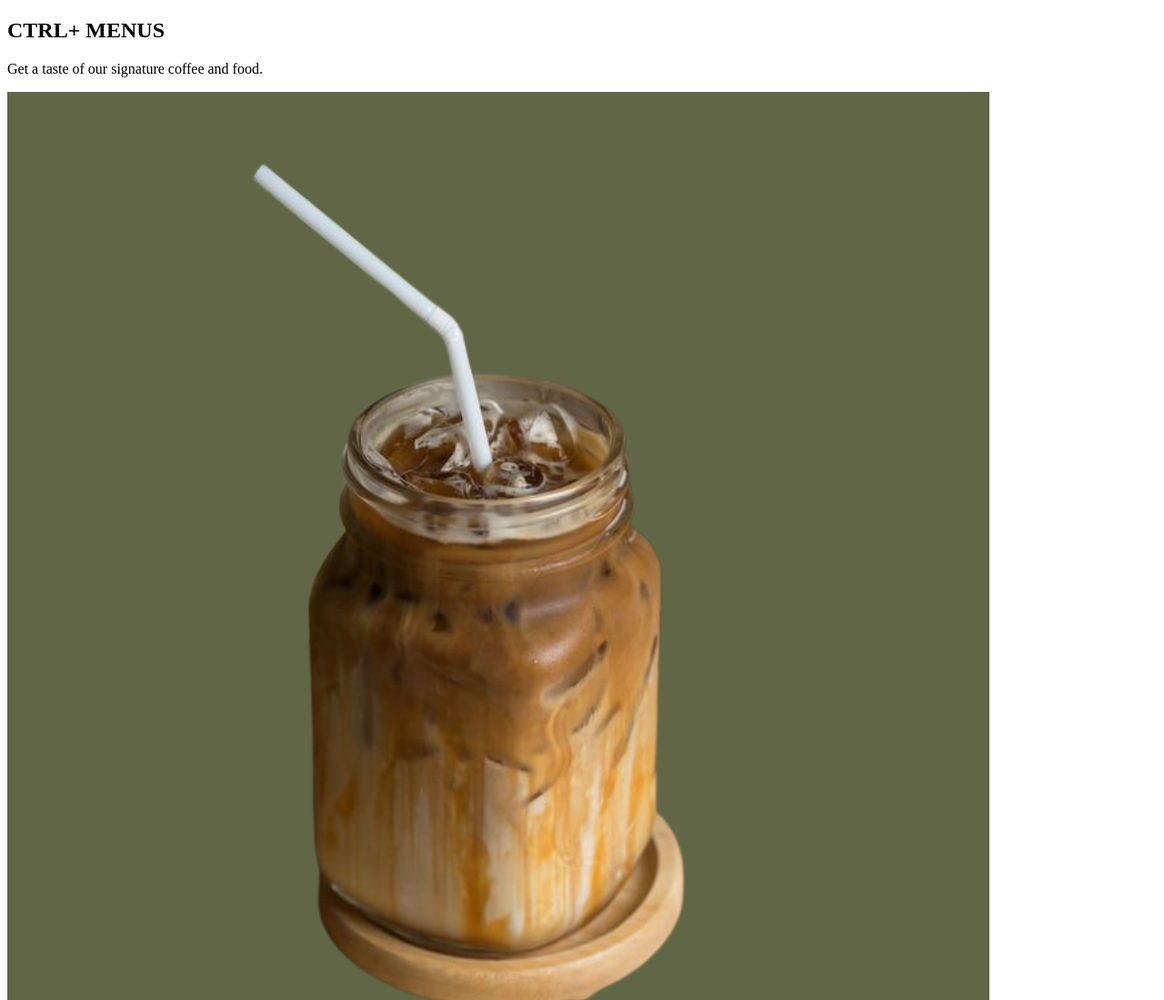
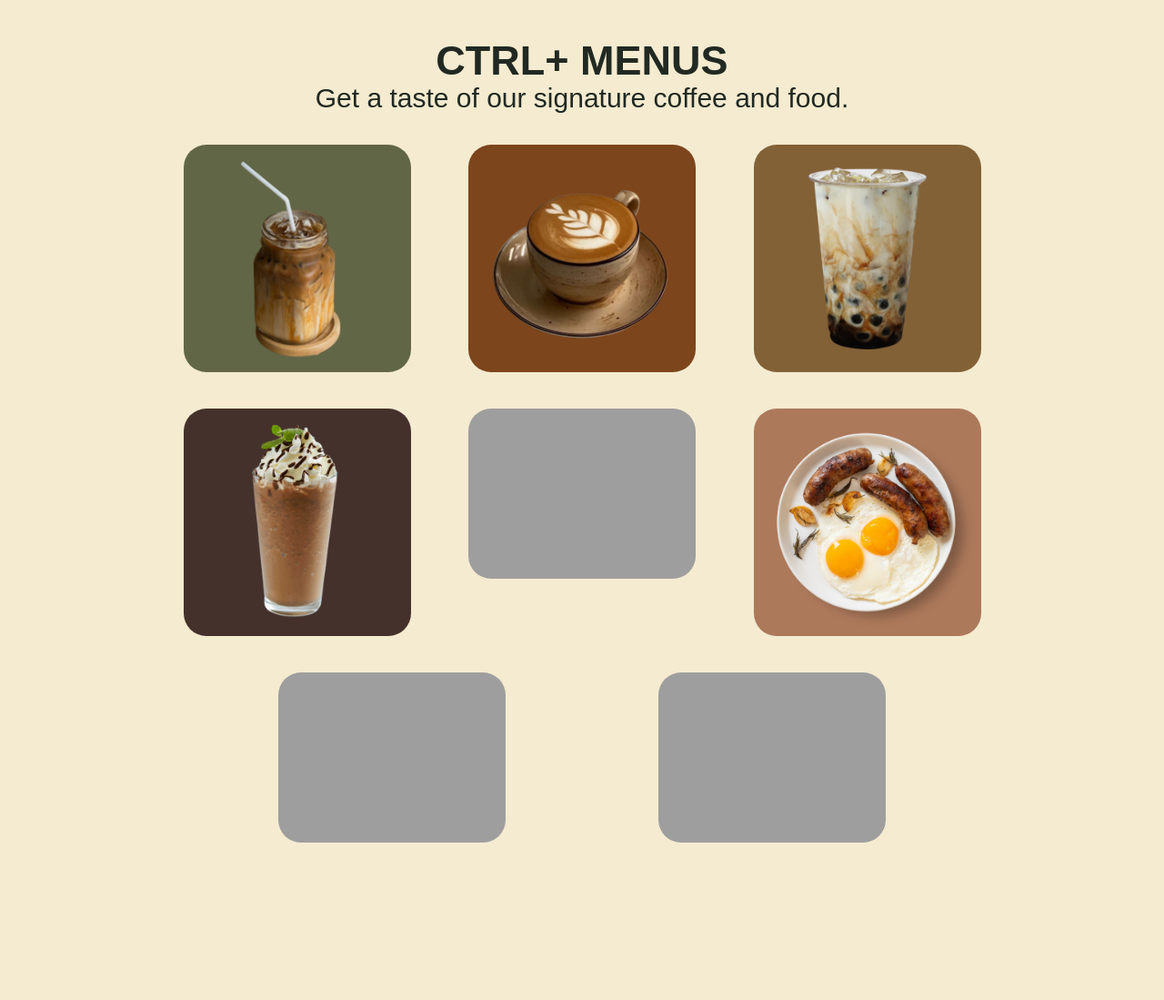
Before and after one commit to chopsuee/ITECFINAL, a plain HTML site: page product.html in a window 1280 px wide. Shown: the top 1099 px of the page at 91% size. After the commit the page ends 954 px from the top, so only its background shows below. Drawn offline with Linux system fonts and the light colour scheme; files that its build step writes are made by us from their sources; the site is published under a folder, as on GitHub Pages, so addresses that start at the root find nothing.

Commit message:
Update product.html

```diff
--- a/product.html
+++ b/product.html
@@ -1,7 +1,7 @@
 <!DOCTYPE html>
 <html>
 <head>
-    <link rel="stylesheet" href="/Final/css/style.css">
+    <link rel="stylesheet" href="css/style.css">
     <link rel="icon" type="image/x-icon" href="materials/EagleFont.png">
 </head>
 
```
